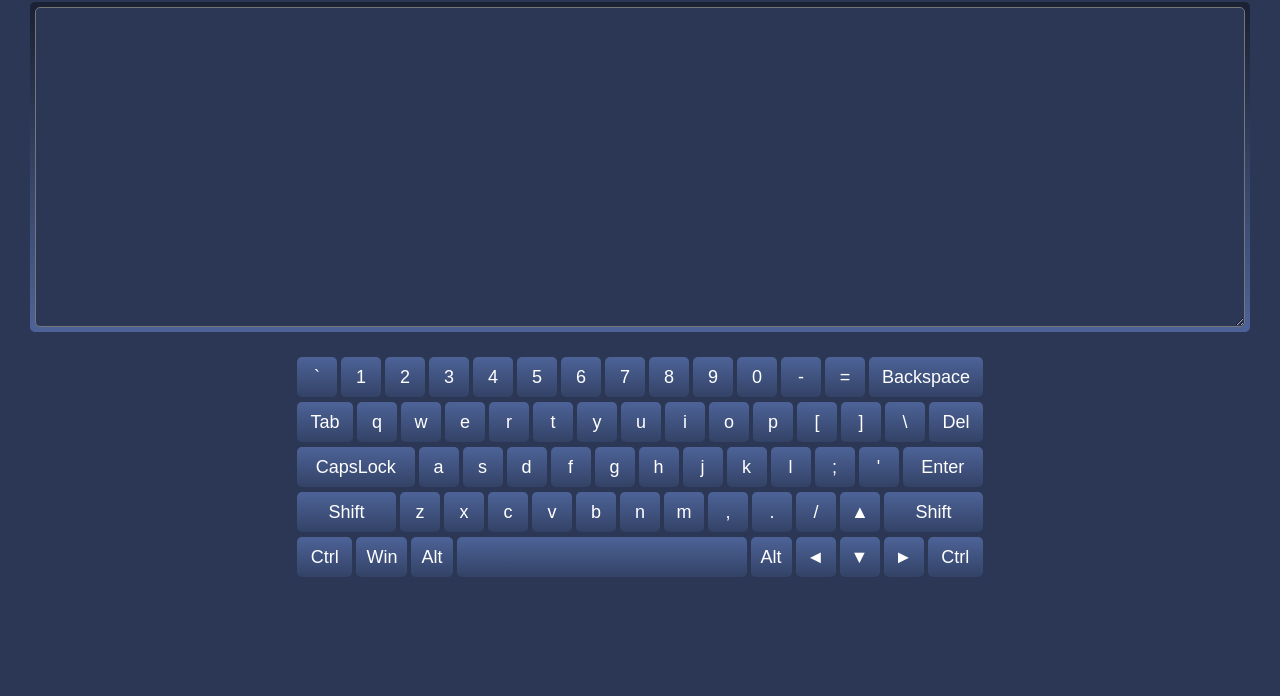
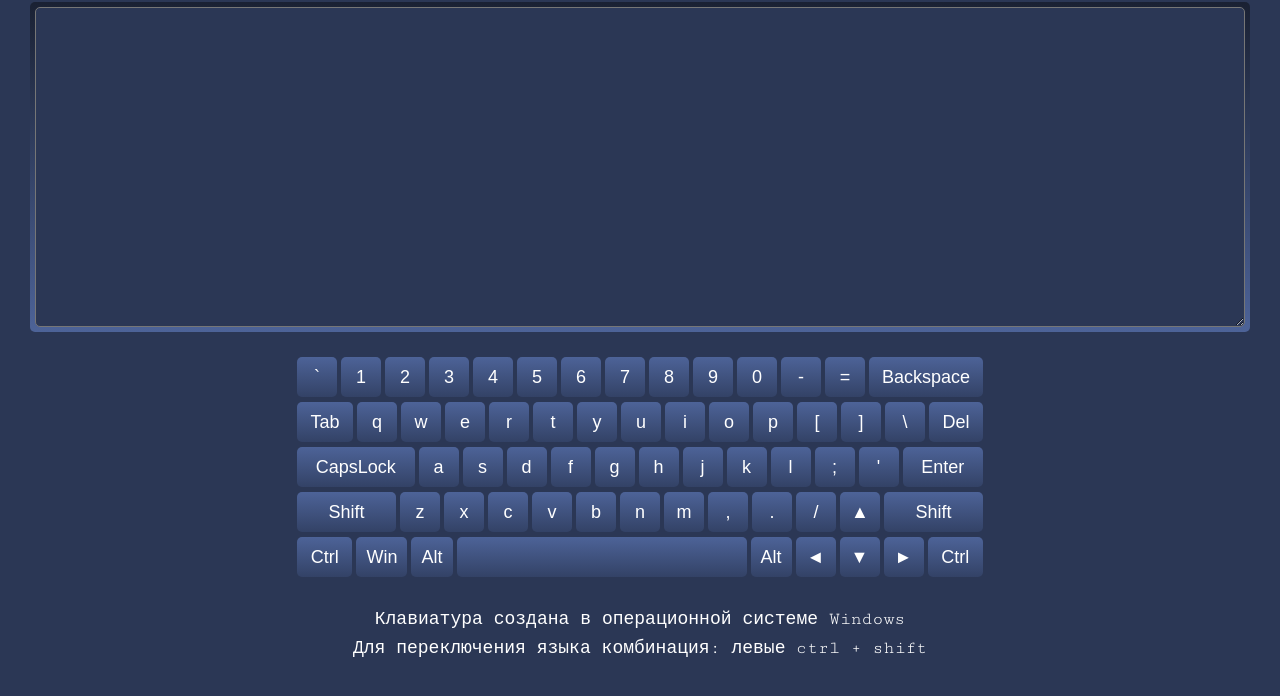
Before and after one commit to seagirl1110/virtual-keyboard, a plain HTML site: page index.html in a window 1280 px wide. Shown: the part 80-776 px from the top of the page. Drawn offline with Linux system fonts and the light colour scheme; a script that the page names is missing.

Commit message:
feat: add description

```diff
--- a/index.html
+++ b/index.html
@@ -94,6 +94,10 @@
                 <button class="keyboard__key keyboard__key--grow" type="button" data-key="ControlRight">Ctrl</button>
             </div>
         </section>
+        <div class="description">
+            <p class="description__text">Клавиатура создана в операционной системе Windows</p>
+            <p class="description__text">Для переключения языка комбинация: левые ctrl + shift</p>
+        </div>
     </div>
 
     <script src="script.js"></script>
--- a/style.scss
+++ b/style.scss
@@ -90,3 +90,14 @@ body {
         }
     }
 }
+
+.description {
+    text-align: center;
+    margin-top: 20px;
+
+    // .description__text
+
+    &__text {
+        margin: 5px;
+    }
+}
```
Also changed, not shown: style.css, 1 other file.
